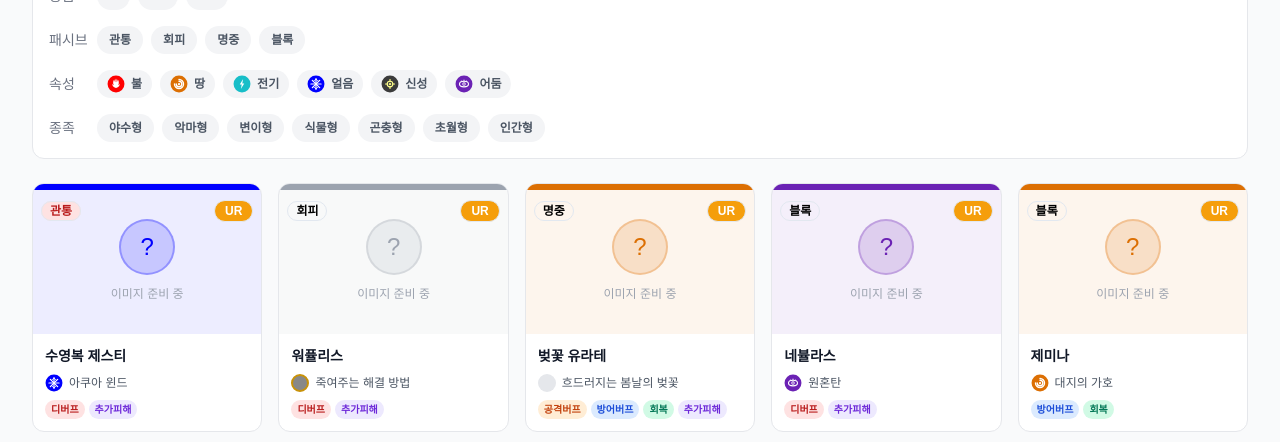
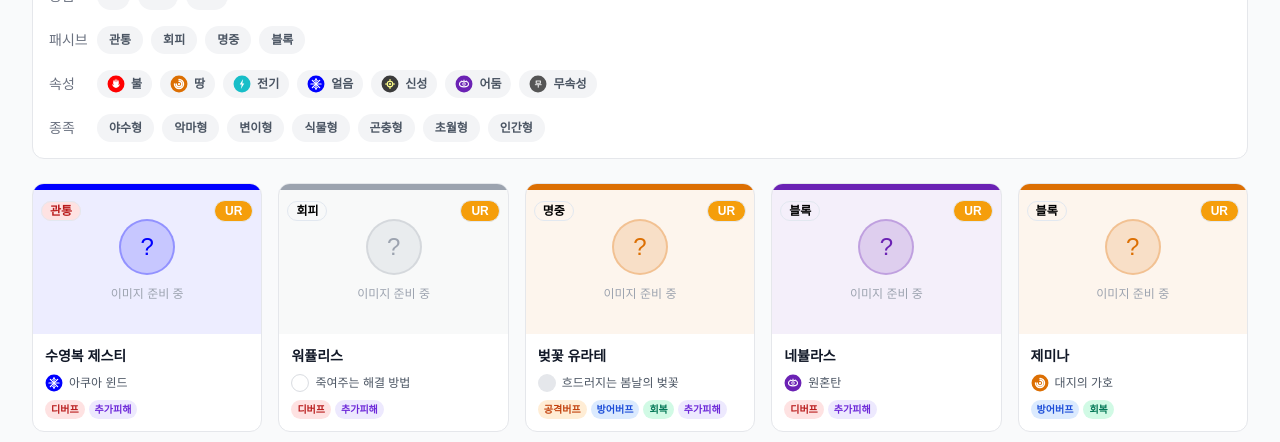
Before and after one commit to TESTAR2026/tosm-guidebook, a Next.js app: page /cupals in a window 1280 px wide. Shown: the part 252-694 px from the top of the page. Built offline with nearby package versions, Linux system fonts and the light colour scheme.

Commit message:
Add 무속성 attribute icon, white fallback for no-attribute skills

```diff
--- a/components/AttributeIcon.tsx
+++ b/components/AttributeIcon.tsx
@@ -80,16 +80,22 @@ const ICONS: Record<string, { bg: string; accent?: string; symbol: React.ReactNo
       </g>
     ),
   },
+  무속성: {
+    bg: "#555555",
+    symbol: (
+      <text x="16" y="21" textAnchor="middle" fontSize="14" fontWeight="bold" fill="white" fontFamily="sans-serif">무</text>
+    ),
+  },
 };
 
 export function AttributeIcon({ attribute, size = 32 }: AttributeIconProps) {
   const icon = ICONS[attribute];
   if (!icon) {
-    // fallback: colored circle
+    // fallback: white circle (no attribute / empty)
     return (
-      <div
-        style={{ width: size, height: size, borderRadius: "50%", backgroundColor: "#888", border: "2px solid #c8920a" }}
-      />
+      <svg width={size} height={size} viewBox="0 0 32 32" xmlns="http://www.w3.org/2000/svg">
+        <circle cx="16" cy="16" r="15" fill="white" stroke="#d1d5db" strokeWidth="1.5"/>
+      </svg>
     );
   }
 
--- a/lib/constants.ts
+++ b/lib/constants.ts
@@ -5,6 +5,7 @@ export const ATTRIBUTE_COLORS: Record<string, string> = {
   얼음: "#0000ff",
   신성: "#3b3b3b",
   어둠: "#6b22b4",
+  무속성: "#555555",
 };
 
 export const ATTRIBUTE_BG_CLASSES: Record<string, string> = {
@@ -65,7 +66,7 @@ export const SKILL_LINEAGE_STYLES: Record<string, string> = {
 
 export const GRADES = ["R", "SR", "UR"];
 export const LINEAGES = ["전투", "사격", "신앙", "암살", "마법", "가디스"];
-export const ATTRIBUTES = ["불", "땅", "전기", "얼음", "신성", "어둠"];
+export const ATTRIBUTES = ["불", "땅", "전기", "얼음", "신성", "어둠", "무속성"];
 
 export const CUPAL_PASSIVE_TYPES = ["관통", "회피", "명중", "블록"];
 export const CUPAL_RACES = ["야수형", "악마형", "변이형", "식물형", "곤충형", "초월형", "인간형"];
```
